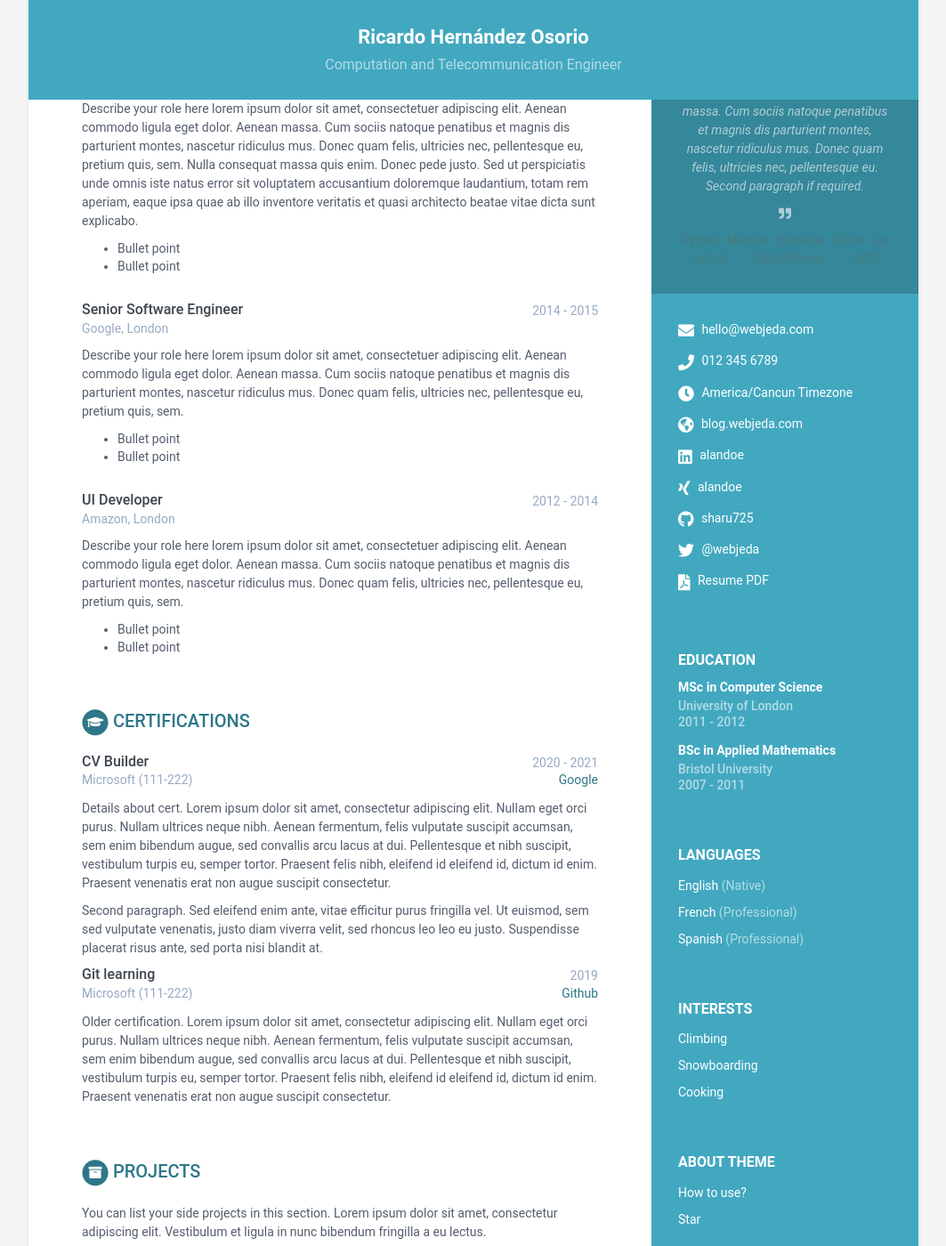
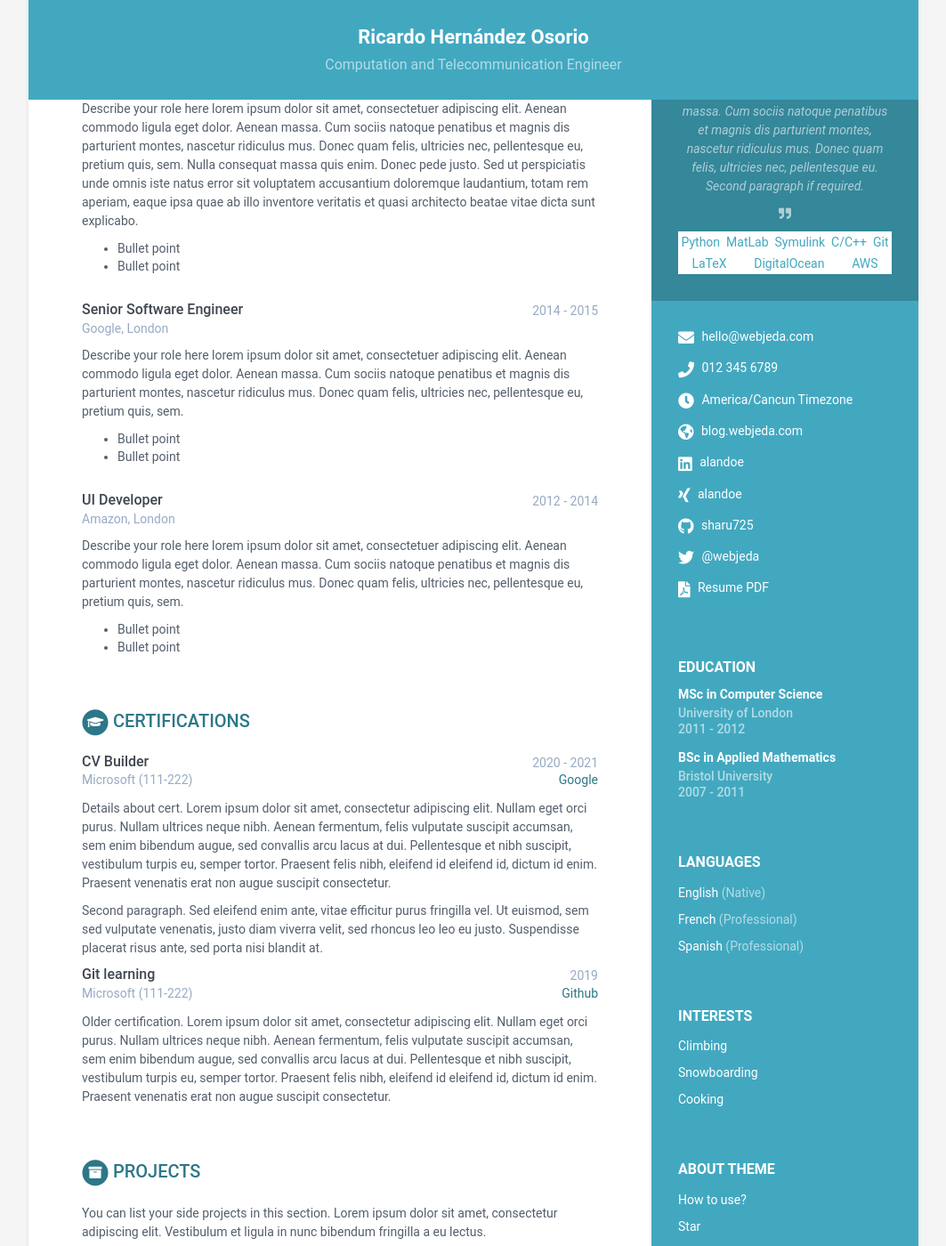
Before and after one commit to RicardoUAMmx/webcode, a Jekyll site: the page built from index.html, in a window 1280 px wide and 1400 px high, scrolled down 383 px. Shown: the whole window at 89% size, without its empty margins (108-1171 px from the left). Built offline with Jekyll 4.4.1, drawn with Linux system fonts in a browser that asks for light colours.

Commit message:
experimental cv-theme

```diff
--- a/_sass/_base.scss
+++ b/_sass/_base.scss
@@ -80,7 +80,9 @@ p {
 	display: flex;
 	flex-wrap: wrap;
 	  .hash {
-		color: rgba(150,80,20,0.2);
+		padding: 2px;
+		background: #fff;
+		color: $theme-color;
 	  }
   }
   .hashtags>* {
```
